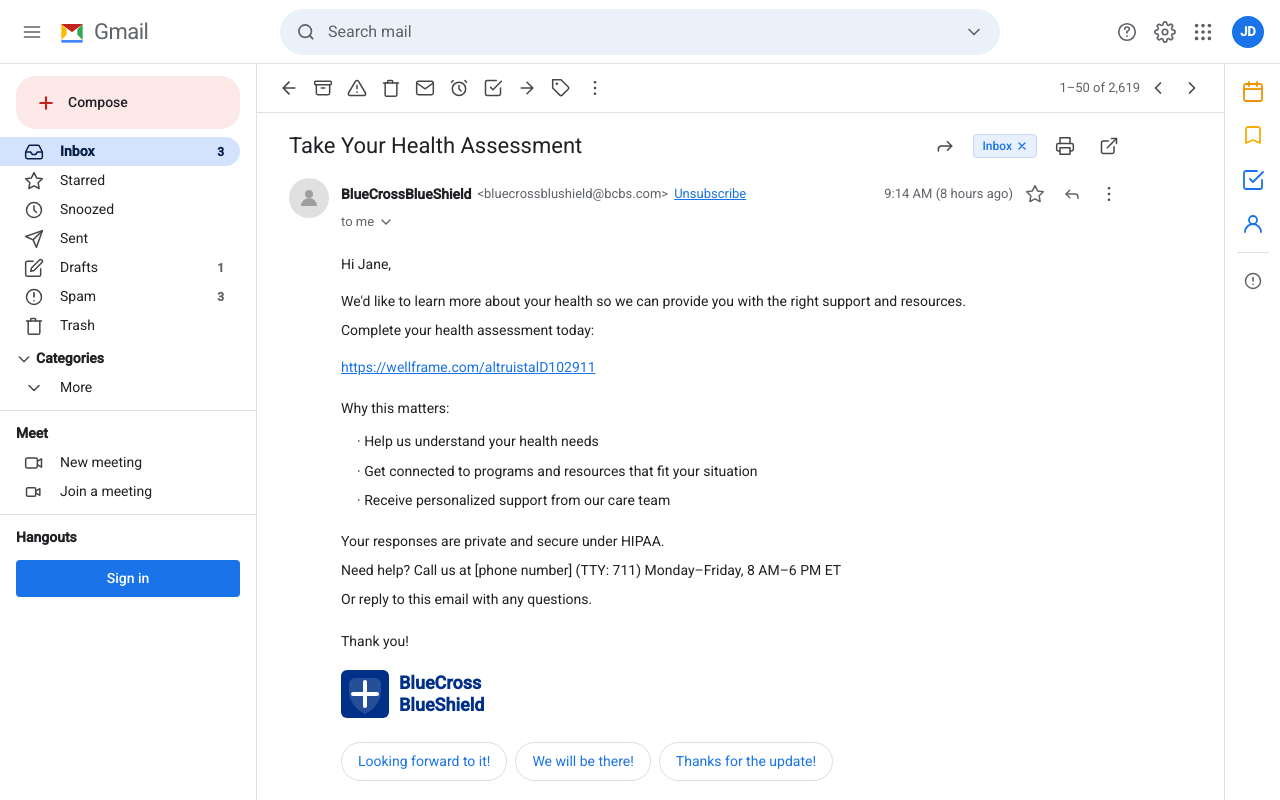
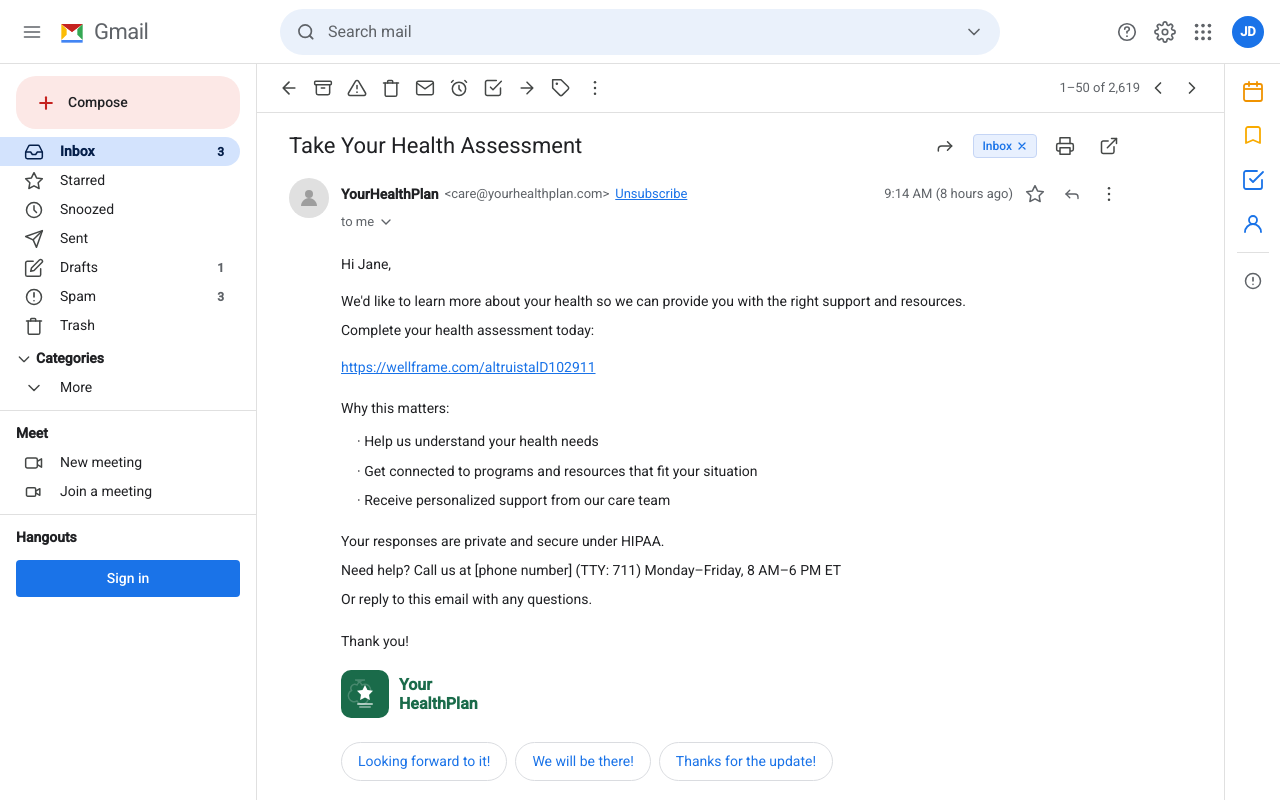
Before and after one commit to lansingalong/assessments, a React (Vite) app: page / in a window 1280 px wide. Built offline with nearby package versions, Linux system fonts and the light colour scheme.

Commit message:
Replace BlueCrossBlueShield branding with generic YourHealthPlan
- Sender name, email, signature logo and text updated
- Generic green health plan SVG logo replaces BCBS shield

Co-Authored-By: Claude Opus 4.6 (1M context) <noreply@anthropic.com>

```diff
--- a/src/components/GmailInbox.jsx
+++ b/src/components/GmailInbox.jsx
@@ -125,8 +125,8 @@ export default function GmailInbox({ onOpenAssessment }) {
               {/* Sender info */}
               <div style={{ flex: 1 }}>
                 <div style={{ display: 'flex', alignItems: 'center', gap: 6, flexWrap: 'wrap' }}>
-                  <span style={{ fontWeight: 600, fontSize: 14, color: '#202124' }}>BlueCrossBlueShield</span>
-                  <span style={{ fontSize: 13, color: '#5f6368' }}>&lt;bluecrossblushield@bcbs.com&gt;</span>
+                  <span style={{ fontWeight: 600, fontSize: 14, color: '#202124' }}>YourHealthPlan</span>
+                  <span style={{ fontSize: 13, color: '#5f6368' }}>&lt;care@yourhealthplan.com&gt;</span>
                   <span style={{ fontSize: 13, color: '#1a73e8', cursor: 'pointer', textDecoration: 'underline' }}>Unsubscribe</span>
                   <span style={{ marginLeft: 'auto', fontSize: 13, color: '#5f6368', whiteSpace: 'nowrap' }}>9:14 AM (8 hours ago)</span>
                   <button style={iconBtn}><StarOutlineIcon /></button>
@@ -168,11 +168,11 @@ export default function GmailInbox({ onOpenAssessment }) {
 
               <p style={{ margin: '0 0 16px' }}>Thank you!</p>
 
-              {/* BCBS Logo */}
+              {/* Health Plan Logo */}
               <div style={{ display: 'flex', alignItems: 'center', gap: 10, margin: '16px 0 24px' }}>
-                <BcbsLogo />
-                <div style={{ fontSize: 18, fontWeight: 700, color: '#003087', lineHeight: 1.2 }}>
-                  BlueCross<br />BlueShield
+                <HealthPlanLogo />
+                <div style={{ fontSize: 16, fontWeight: 700, color: '#1a6b4a', lineHeight: 1.2 }}>
+                  Your<br />HealthPlan
                 </div>
               </div>
             </div>
@@ -278,13 +278,15 @@ function GmailLogo() {
   )
 }
 
-// ── BCBS Logo ──
-function BcbsLogo() {
+// ── Health Plan Logo ──
+function HealthPlanLogo() {
   return (
     <svg width="48" height="48" viewBox="0 0 48 48">
-      <rect width="48" height="48" rx="6" fill="#003087"/>
-      <path d="M14 8h20a6 6 0 0 1 6 6v8c0 10-8 18-16 22C16 40 8 32 8 22v-8a6 6 0 0 1 6-6z" fill="#fff" opacity="0.15"/>
-      <path d="M24 12v24M12 24h24" stroke="#fff" strokeWidth="4" strokeLinecap="round"/>
+      <rect width="48" height="48" rx="10" fill="#1a6b4a"/>
+      <path d="M24 10c-3.5 0-6.5 2-8 5-1.5-1-3.5-1-5 .5s-1.5 3.5-.5 5c-3 1.5-4 5-2.5 8s5 4 8 2.5c1.5 3 5 4 8 2.5s4-5 2.5-8c3-1.5 4-5 2.5-8s-5-4-8-2.5c-1.5-3-5-5-7-5z" fill="none" stroke="#fff" strokeWidth="1.5" opacity="0.2"/>
+      <path d="M24 15l2.5 5 5.5.8-4 3.9.9 5.3-4.9-2.6-4.9 2.6.9-5.3-4-3.9 5.5-.8z" fill="#fff"/>
+      <path d="M17 34h14" stroke="#fff" strokeWidth="2" strokeLinecap="round" opacity="0.6"/>
+      <path d="M19 37h10" stroke="#fff" strokeWidth="2" strokeLinecap="round" opacity="0.4"/>
     </svg>
   )
 }
```
